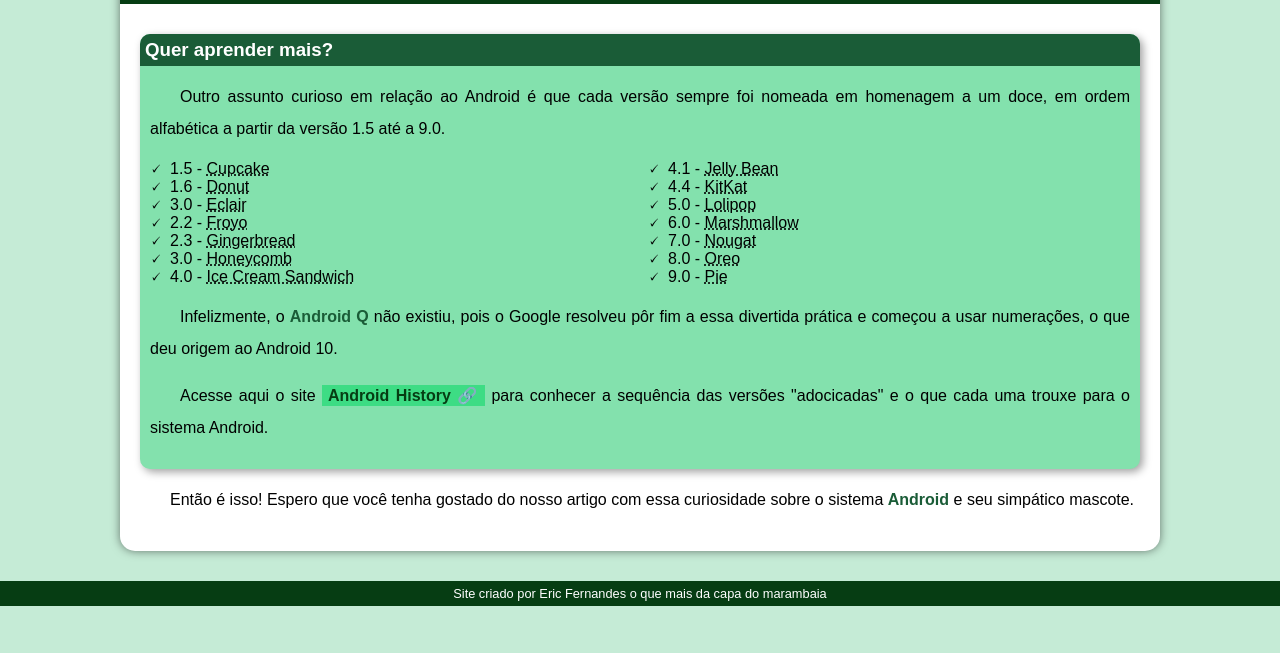
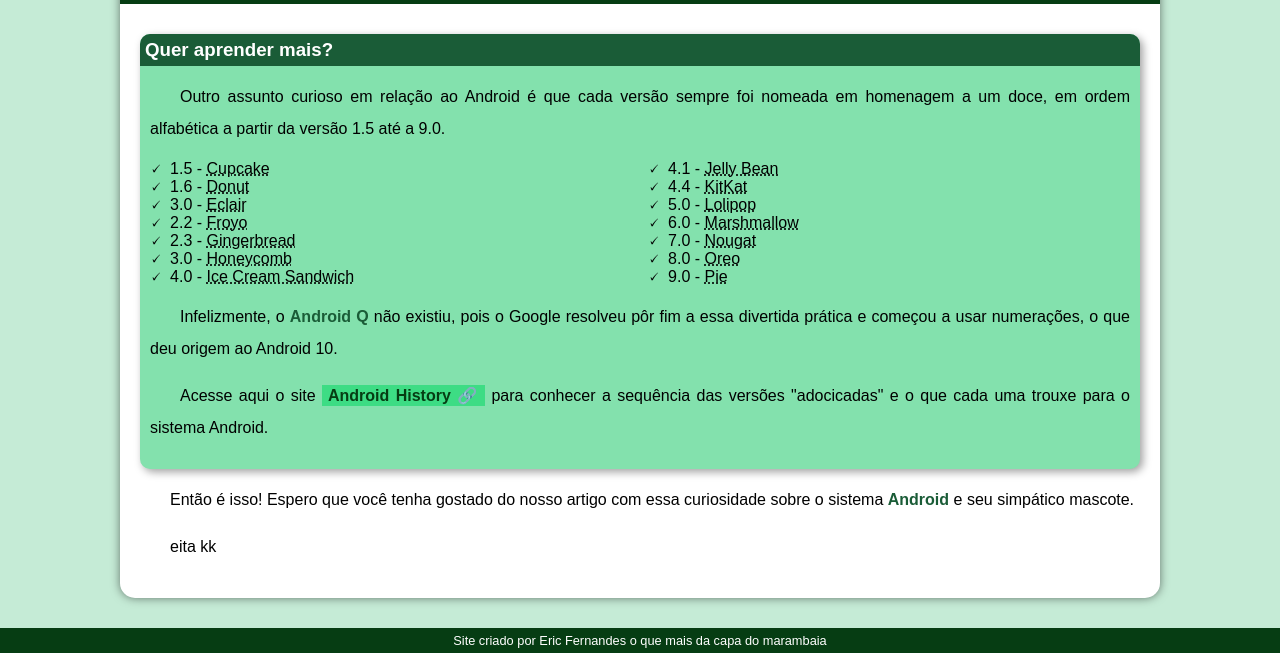
Before and after one commit to JustaEric/projeto-android, a plain HTML site: page index.html in a window 1280 px wide. Shown: the part 2297-2950 px from the top of the page. Before the commit the page ends 2903 px from the top, so only its background shows below. Drawn offline with Linux system fonts and the light colour scheme.

Commit message:
Update index.html

```diff
--- a/index.html
+++ b/index.html
@@ -79,6 +79,7 @@
 
 
             <p>Então é isso! Espero que você tenha gostado do nosso artigo com essa curiosidade sobre o sistema <strong>Android</strong> e seu simpático mascote.</p>
+            <p>eita kk</p>
         </article>
     </main>
     <footer>
```
